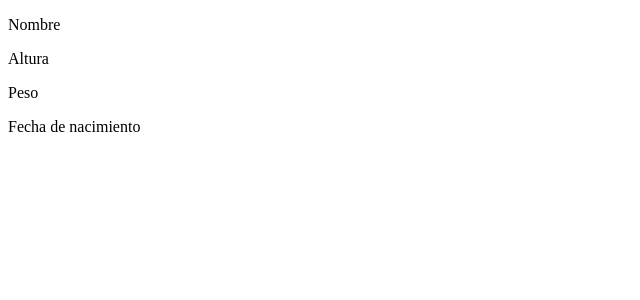
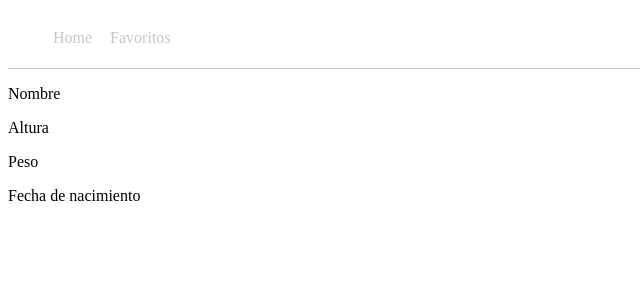
Before and after one commit to 7yderf/examen, a React app: page / in a window 1280 px wide. Shown: the top 300 px of the page, without its empty margins (0-640 px from the left). Built offline with nearby package versions, Linux system fonts and the light colour scheme.

Commit message:
menu-header añadido

```diff
--- /dev/null
+++ b/src/components/Header.jsx
@@ -0,0 +1,28 @@
+import React, {useState, useContext} from 'react';
+import '@styles/Header.scss';
+
+
+const Header = () => {
+
+	return (
+		<nav>
+			{/* <img src={menu} alt="menu" className="menu" /> */}
+			<div className="navbar-left">
+				{/* <img src={logo} alt="logo" className="nav-logo" /> */}
+				<ul>
+					<li>
+						<a href="/">Home</a>
+					</li>
+					<li>
+						<a href="/favoritos">Favoritos</a>
+					</li>
+
+				</ul>
+			</div>
+
+
+		</nav>
+	);
+}
+
+export default Header;
--- a/src/containers/Layout.jsx
+++ b/src/containers/Layout.jsx
@@ -1,10 +1,10 @@
 import React from 'react';
-
+import Header from '../components/Header';
 
 const Layout = ({ children }) => {
 	return (
 		<div className="Layout">
-
+			<Header />
 			{children}
 		</div>
 	);
--- /dev/null
+++ b/src/styles/Header.scss
@@ -0,0 +1,75 @@
+@import 'vars';
+
+nav {
+	display: flex;
+	justify-content: space-between;
+	padding: 0 24px;
+	border-bottom: 1px solid var(--very-light-pink);
+}
+.menu {
+	display: none;
+}
+.nav-logo {
+	width: 100px;
+}
+.navbar-left ul,
+.navbar-right ul {
+	list-style: none;
+	padding: 0;
+	margin: 0;
+	display: flex;
+	align-items: center;
+	height: 60px;
+}
+.navbar-left {
+	display: flex;
+}
+.navbar-left ul {
+	margin-left: 12px;
+}
+.navbar-left ul li a,
+.navbar-right ul li a {
+	text-decoration: none;
+	color: var(--very-light-pink);
+	border: 1px solid var(--white);
+	padding: 8px;
+	border-radius: 8px;
+}
+.navbar-left ul li a:hover,
+.navbar-right ul li a:hover {
+	border: 1px solid var(--hospital-green);
+	color: var(--hospital-green);
+}
+.navbar-email {
+	color: var(--very-light-pink);
+	font-size: var(--sm);
+	margin-right: 12px;
+}
+.navbar-shopping-cart {
+	position: relative;
+}
+.navbar-shopping-cart div {
+	width: 16px;
+	height: 16px;
+	background-color: var(--hospital-green);
+	border-radius: 50%;
+	font-size: var(--sm);
+	font-weight: bold;
+	position: absolute;
+	top: -6px;
+	right: -3px;
+	display: flex;
+	justify-content: center;
+	align-items: center;
+}
+@media (max-width: 640px) {
+	.menu {
+		display: block;
+	}
+	.navbar-left ul {
+		display: none;
+	}
+	.navbar-email {
+		display: none;
+	}
+}
--- /dev/null
+++ b/src/styles/_vars.scss
@@ -0,0 +1,10 @@
+:root {
+	--white: #FFFFFF;
+	--black: #000000;
+	--very-light-pink: #C7C7C7;
+	--text-input-field: #F7F7F7;
+	--hospital-green: #ACD9B2;
+	--sm: 14px;
+	--md: 16px;
+	--lg: 18px;
+}
```
